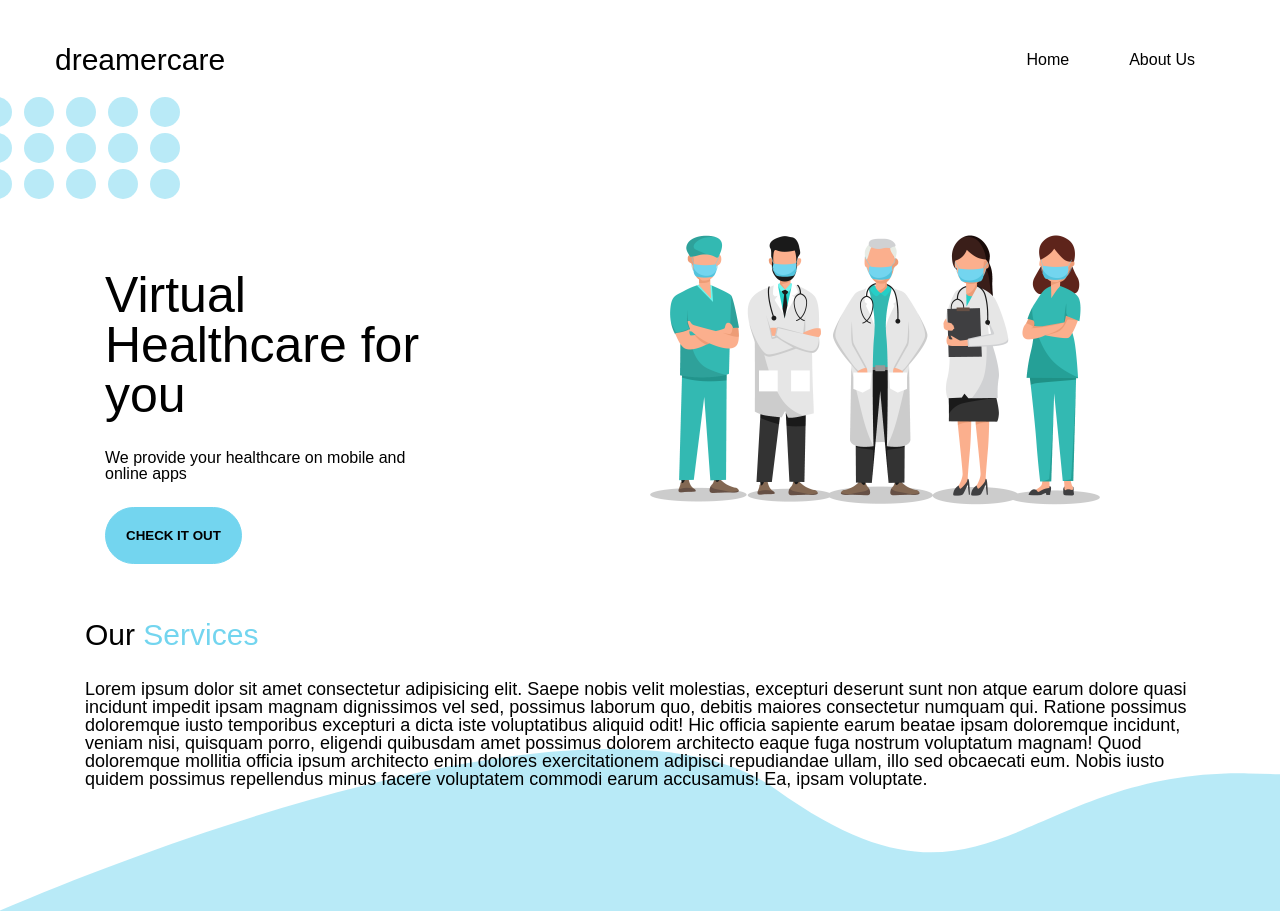
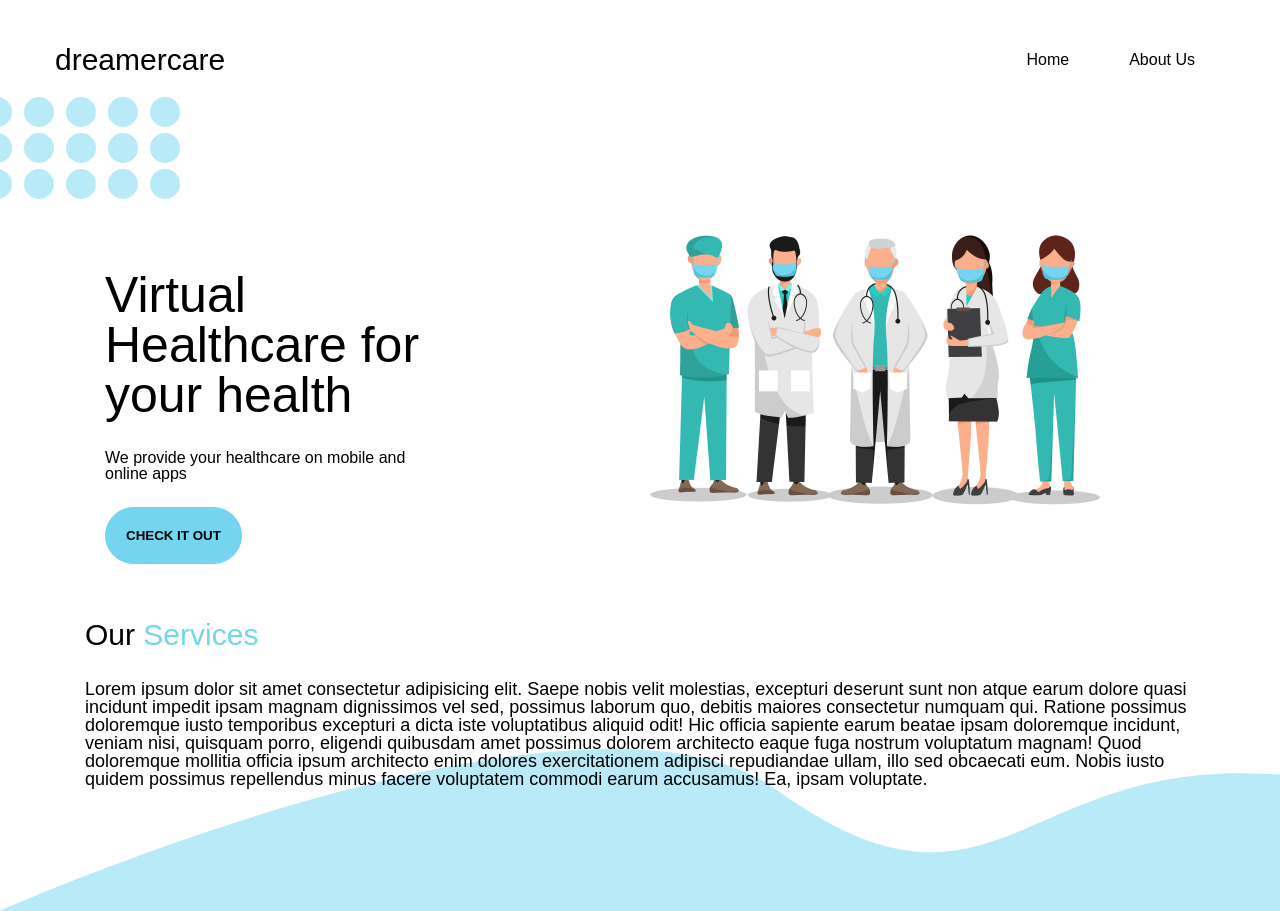
Before and after one commit to ekanata14/dreamercare, a plain HTML site: page index.html in a window 1280 px wide. Shown: the top 911 px of the page. Drawn offline with Linux system fonts and the light colour scheme.

Commit message:
Change jumbotron title

```diff
--- a/index.html
+++ b/index.html
@@ -26,7 +26,7 @@
         <div class="jumbotron">
             <div class="jumbotron-wrapper">
                 <div class="left-jumbotron">
-                    <h1>Virtual Healthcare for you</h1>
+                    <h1>Virtual Healthcare for your health</h1>
                     <p>We provide your healthcare on mobile and online apps</p>
                     <button class="btn">CHECK IT OUT</button>
                 </div>
```
